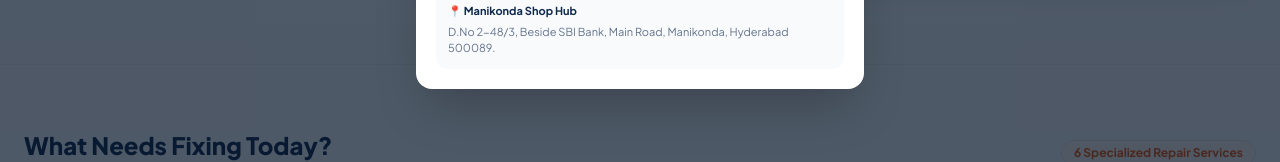
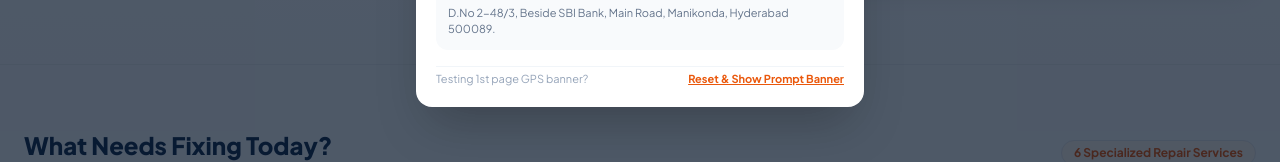
Before and after one commit to mubbumuzzi/CUSTFM, a Next.js app in the folder frontend/: page / in a window 1280 px wide. Both pictures are taken after a click on the button "Doorstep service area (5 km radius from Manikonda shop)". Shown: the part 632-794 px from the top of the page. Built offline with nearby package versions, Linux system fonts and the light colour scheme; no server answers.

Commit message:
feat: add 1-click location reset button in location modal for easy testing

```diff
--- a/frontend/src/components/LocationModal.tsx
+++ b/frontend/src/components/LocationModal.tsx
@@ -167,6 +167,30 @@ export default function LocationModal({
           <p className="font-bold text-navy-900">📍 Manikonda Shop Hub</p>
           <p>D.No 2-48/3, Beside SBI Bank, Main Road, Manikonda, Hyderabad 500089.</p>
         </div>
+
+        {/* Reset / Re-test Action */}
+        <div className="pt-1 flex items-center justify-between text-[11px] text-slate-400 border-t border-slate-100">
+          <span>Testing 1st page GPS banner?</span>
+          <button
+            type="button"
+            onClick={() => {
+              if (typeof window !== "undefined") {
+                localStorage.removeItem("fm_user_locality");
+                localStorage.removeItem("fm_user_distance");
+                localStorage.removeItem("fm_user_lat");
+                localStorage.removeItem("fm_user_lng");
+                localStorage.removeItem("fm_user_is_gps");
+                localStorage.removeItem("fm_user_eligible");
+                localStorage.removeItem("fm_user_eta");
+                sessionStorage.removeItem("fm_gps_prompt_dismissed");
+                window.location.href = "/";
+              }
+            }}
+            className="text-accent-600 hover:text-accent-700 font-bold underline cursor-pointer"
+          >
+            Reset & Show Prompt Banner
+          </button>
+        </div>
       </div>
     </div>
   );
```
